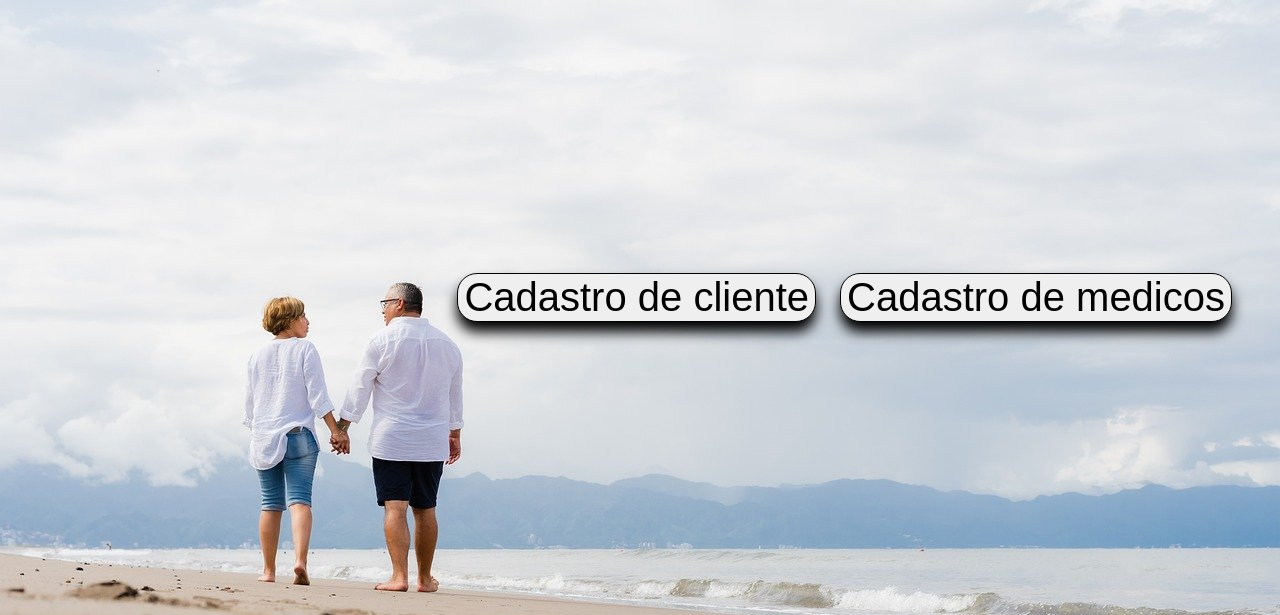
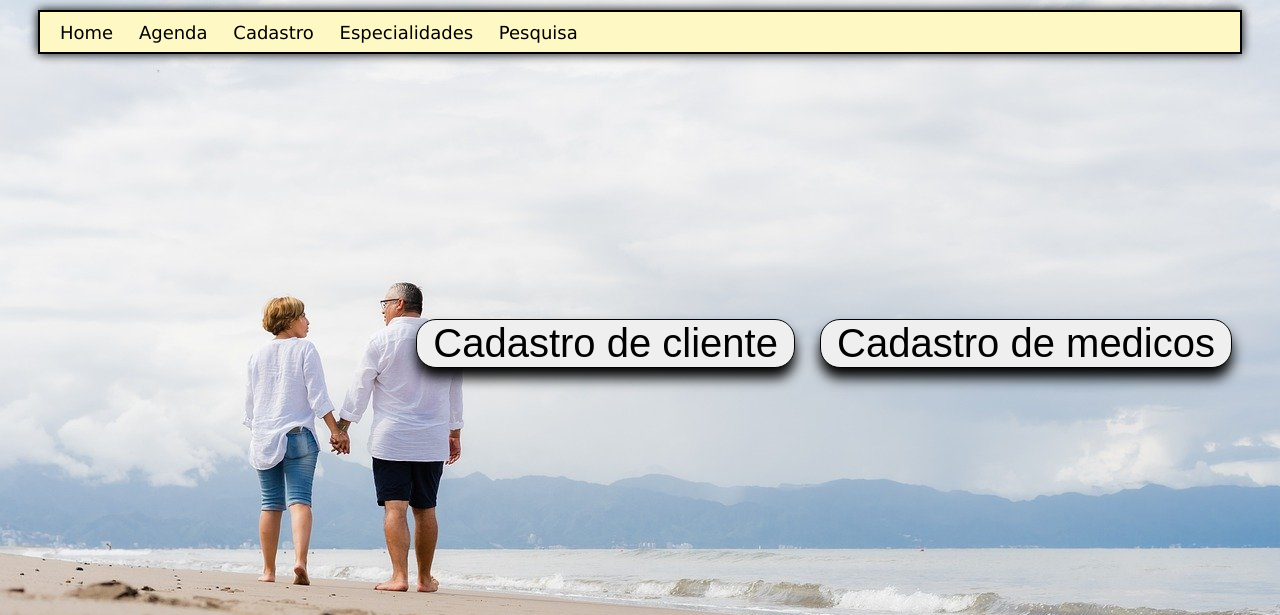
Before and after one commit to lipeA/PaxSystem, a PHP site: page /CadQual.html in a window 1280 px wide. Shown: the top 615 px of the page. Run offline with PHP 8.4, Linux system fonts and the light colour scheme.

Commit message:
modificações nas paginas 01

```diff
--- a/system/CadQual.html
+++ b/system/CadQual.html
@@ -6,14 +6,32 @@
     <meta name="viewport" content="width=device-width, initial-scale=1.0">
     <title>Pax System</title>
     <link rel="stylesheet" href="css/cadqual.css">
+    <link rel="stylesheet" href="css/estilo.css">
+
 </head>
 
 <body background="imagens/beach-5571533_1280.jpg">
 
+
+    <div id="area">
+
+        <div id="menu">
+            <a href="index.html">Home</a>
+            <a href="agenda.html">Agenda</a>
+            <a href="CadQual.html"> Cadastro</a>
+            <a href="especialidades.html">Especialidades</a>
+            <a href="pesquisa.htm">Pesquisa</a>
+        </div>
+    </div>
+
+
+
+
+
     <div id="areabotao">
         <div id="opcao">
-            <button id="botao"><a href="cadastroCli.html">Cadastro de cliente</a></button>
-            <button id="botao"><a href="CadMed.html">Cadastro de medicos</a></button>
+            <button id="botao"><a id="" href="cadastroCli.html" style="font-size: 40px;">Cadastro de cliente</a></button>
+            <button id="botao"><a href="CadMed.html" style="font-size: 40px;">Cadastro de medicos</a></button>
         </div>
     </div>
 
--- a/system/css/cadqual.css
+++ b/system/css/cadqual.css
@@ -20,7 +20,7 @@
 a{
     text-decoration: none;
     color: black;
-    font-size: 40px;
+
     align-items: center;
 }
 #botao{
@@ -36,11 +36,15 @@
     -moz-transform: scale(1.1);
     -webkit-transform: scale(1.1);
     transform: scale(1.1);
+    border-radius: 20px;
+
 }
 a:hover{
     background-color:darkgoldenrod;
     color: white;
-    -moz-transform: scale(1.1);
-    -webkit-transform: scale(1.1);
-    transform: scale(1.1);
+    -moz-transform: scale(1.0);
+    -webkit-transform: scale(1.0);
+    transform: scale(1.0);
+    border-radius: 20px;
+
 }
```
Also changed, not shown: system/pesquisa.htm (+36 -0 lines).
